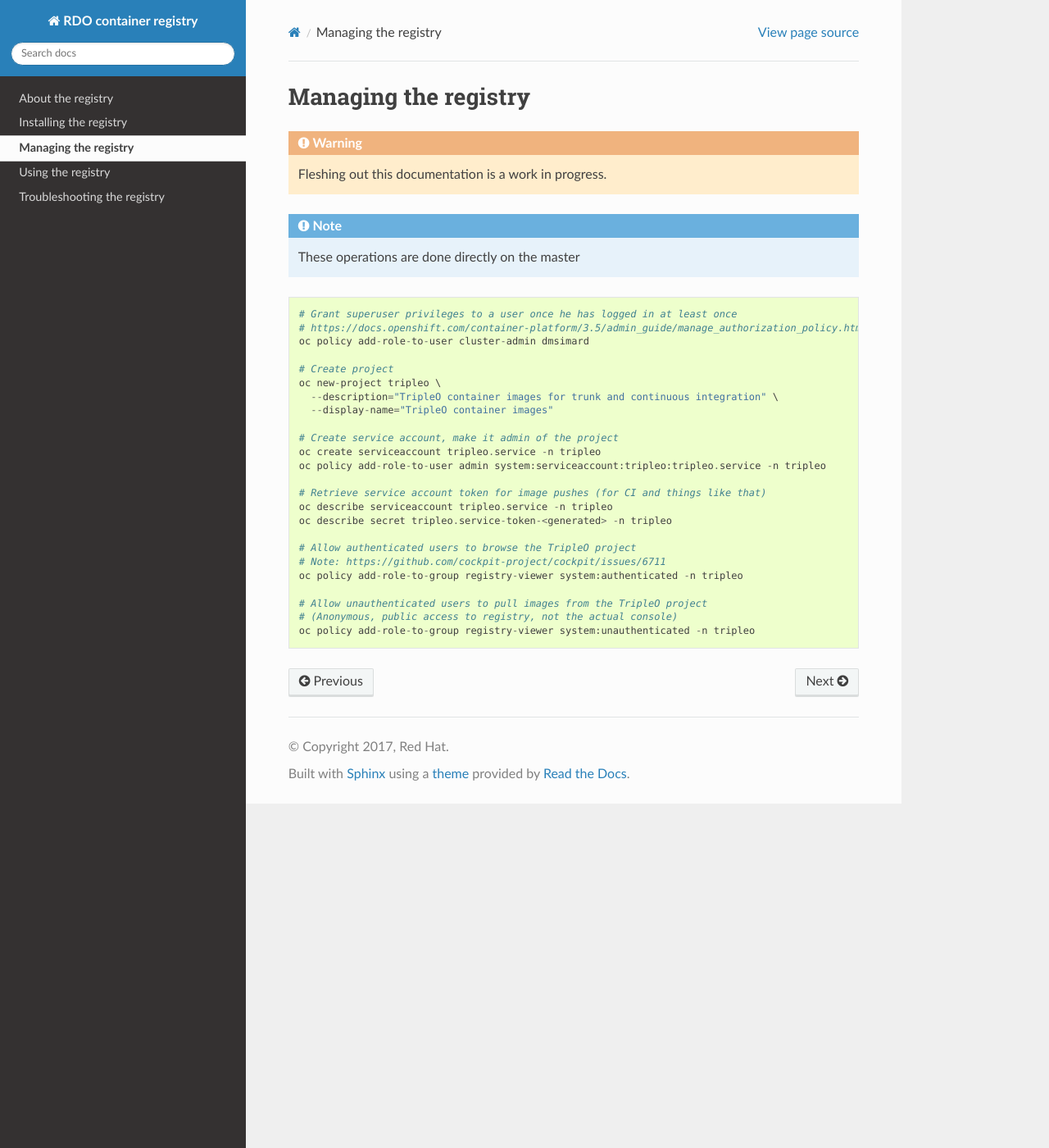
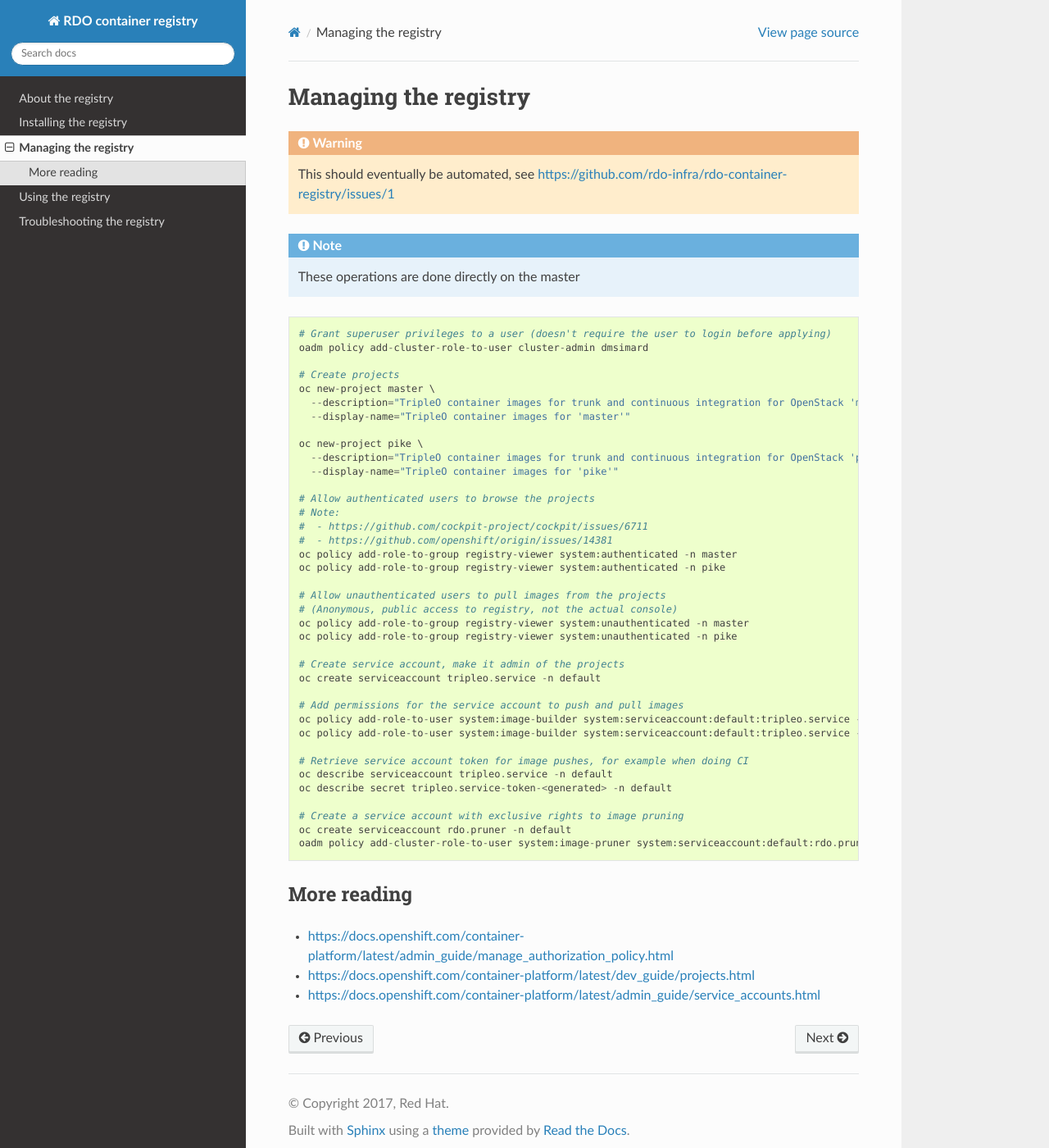
Before and after one commit to rdo-infra/rdo-container-registry, a Sphinx documentation site: the page built from doc/source/managing.rst, in a window 1280 px wide and 1400 px high. Shown: the whole window at 82% size. Built offline with Sphinx 7.4.7 and the Read the Docs theme 2.0.0, drawn with Linux system fonts in a browser that asks for light colours; the version number could not be read and is left out.

Commit message:
General documentation improvements
- We're now using release-based projects
- Flesh out management docs a bit
- Add some more tips to troubleshooting docs
- Add a service account for image pruning

Change-Id: Id74044dc741032be8c70bc2a863f991c51654451

```diff
--- a/doc/source/managing.rst
+++ b/doc/source/managing.rst
@@ -1,33 +1,55 @@
 Managing the registry
 =====================
 
-.. warning:: Fleshing out this documentation is a work in progress.
+.. warning:: This should eventually be automated, see
+             https://github.com/rdo-infra/rdo-container-registry/issues/1
 
 .. note:: These operations are done directly on the master
 
 ::
 
-    # Grant superuser privileges to a user once he has logged in at least once
-    # https://docs.openshift.com/container-platform/3.5/admin_guide/manage_authorization_policy.html
-    oc policy add-role-to-user cluster-admin dmsimard
+    # Grant superuser privileges to a user (doesn't require the user to login before applying)
+    oadm policy add-cluster-role-to-user cluster-admin dmsimard
 
-    # Create project
-    oc new-project tripleo \
-      --description="TripleO container images for trunk and continuous integration" \
-      --display-name="TripleO container images"
+    # Create projects
+    oc new-project master \
+      --description="TripleO container images for trunk and continuous integration for OpenStack 'master'" \
+      --display-name="TripleO container images for 'master'"
 
-    # Create service account, make it admin of the project
-    oc create serviceaccount tripleo.service -n tripleo
-    oc policy add-role-to-user admin system:serviceaccount:tripleo:tripleo.service -n tripleo
+    oc new-project pike \
+      --description="TripleO container images for trunk and continuous integration for OpenStack 'pike'" \
+      --display-name="TripleO container images for 'pike'"
 
-    # Retrieve service account token for image pushes (for CI and things like that)
-    oc describe serviceaccount tripleo.service -n tripleo
-    oc describe secret tripleo.service-token-<generated> -n tripleo
+    # Allow authenticated users to browse the projects
+    # Note:
+    #  - https://github.com/cockpit-project/cockpit/issues/6711
+    #  - https://github.com/openshift/origin/issues/14381
+    oc policy add-role-to-group registry-viewer system:authenticated -n master
+    oc policy add-role-to-group registry-viewer system:authenticated -n pike
 
-    # Allow authenticated users to browse the TripleO project
-    # Note: https://github.com/cockpit-project/cockpit/issues/6711
-    oc policy add-role-to-group registry-viewer system:authenticated -n tripleo
+    # Allow unauthenticated users to pull images from the projects
+    # (Anonymous, public access to registry, not the actual console)
+    oc policy add-role-to-group registry-viewer system:unauthenticated -n master
+    oc policy add-role-to-group registry-viewer system:unauthenticated -n pike
 
-    # Allow unauthenticated users to pull images from the TripleO project
-    # (Anonymous, public access to registry, not the actual console)
-    oc policy add-role-to-group registry-viewer system:unauthenticated -n tripleo
+    # Create service account, make it admin of the projects
+    oc create serviceaccount tripleo.service -n default
+
+    # Add permissions for the service account to push and pull images
+    oc policy add-role-to-user system:image-builder system:serviceaccount:default:tripleo.service -n master
+    oc policy add-role-to-user system:image-builder system:serviceaccount:default:tripleo.service -n pike
+
+    # Retrieve service account token for image pushes, for example when doing CI
+    oc describe serviceaccount tripleo.service -n default
+    oc describe secret tripleo.service-token-<generated> -n default
+
+    # Create a service account with exclusive rights to image pruning
+    oc create serviceaccount rdo.pruner -n default
+    oadm policy add-cluster-role-to-user system:image-pruner system:serviceaccount:default:rdo.pruner -n default
+
+More reading
+~~~~~~~~~~~~
+
+- https://docs.openshift.com/container-platform/latest/admin_guide/manage_authorization_policy.html
+- https://docs.openshift.com/container-platform/latest/dev_guide/projects.html
+- https://docs.openshift.com/container-platform/latest/admin_guide/service_accounts.html
```
Also changed, not shown: doc/source/troubleshooting.rst (+18 -3 lines).
